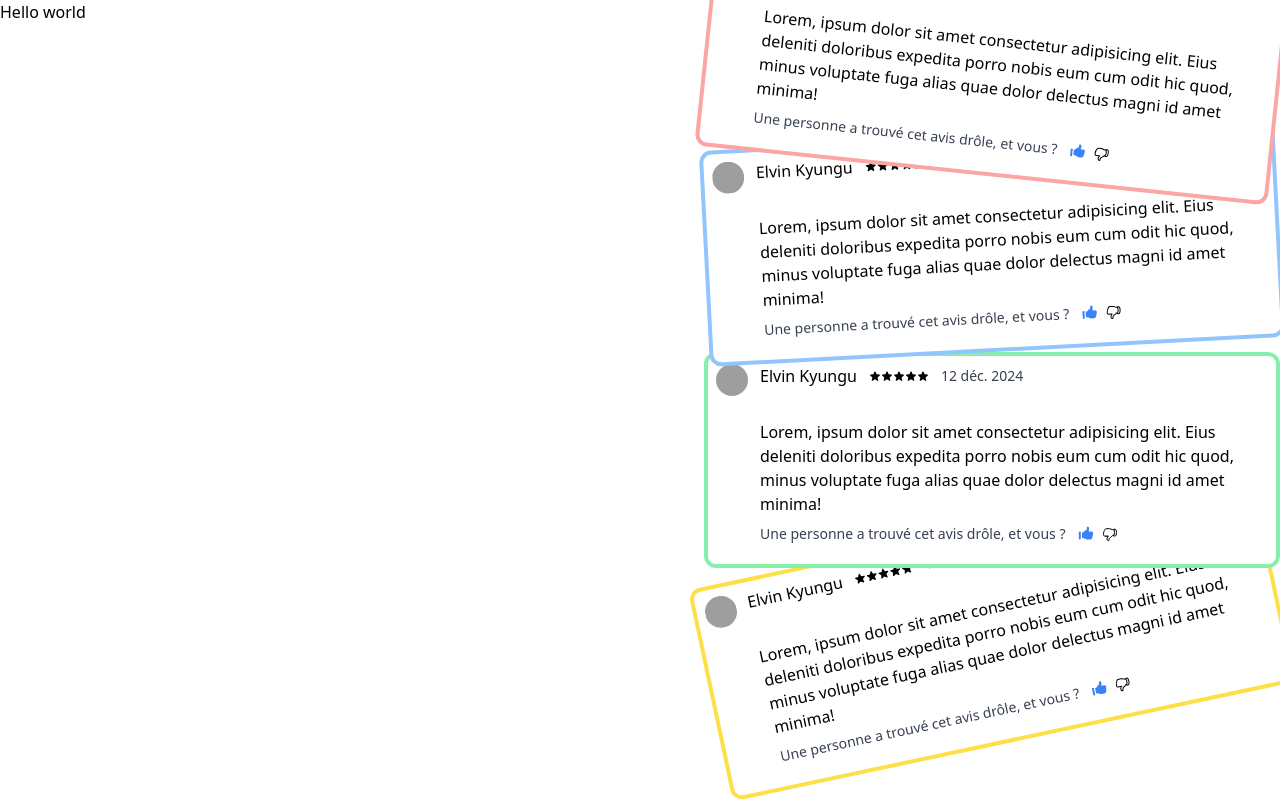
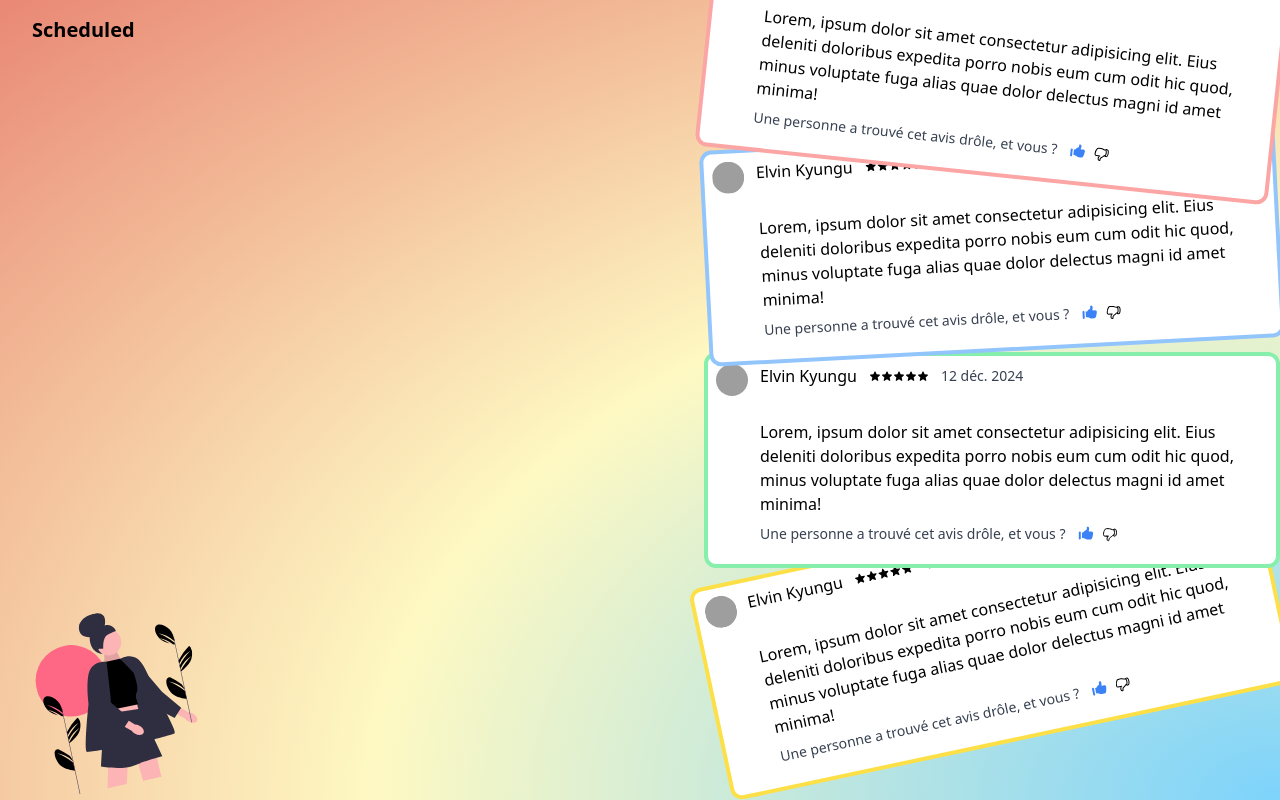
Before and after one commit to ElvinKyungu/card_superposee, a website: page src/index.html in a window 1280 px wide. Drawn offline with Linux system fonts and the light colour scheme; grey boxes are pictures that could not be loaded.

Commit message:
🥳feat: adding svg file in main bottom left side

```diff
--- a/src/index.html
+++ b/src/index.html
@@ -6,11 +6,11 @@
   <link href="./output.css" rel="stylesheet">
 </head>
 <body>
-  <div class="flex justify-between overflow-hidden overflow-y-hidden h-screen">
-    <header>
-      <h1>Hello world</h1>
+  <div class="flex justify-between overflow-hidden h-screen  bg-[radial-gradient(ellipse_at_bottom_right,_var(--tw-gradient-stops))] from-sky-300 via-yellow-100 to-[#e98875]">
+    <header class="ml-4 p-4">
+      <h1 class="text-xl font-bold">Scheduled</h1>
     </header>
-    <main>
+    <main >
       <div class="max-w-sm w-full lg:max-w-xl lg:flex transform rotate-6 -mt-10 z-50 relative  ">
         <div class="flex flex-col border-4 border-red-300 bg-white rounded-xl p-2 ">
           <div class="grid grid-rows-2 grid-flow-col gap-3">
@@ -211,6 +211,9 @@
           </div>
         </div>
       </div>
+      <div class="">
+        <img src="./undraw_woman_ffrd.svg" class="w-40 left-10 bottom-4 transform -rotate-12 absolute" alt="" srcset="">
+      </div>
     </main>
   </div>
 </body>
```
Also changed, not shown: src/output.css, src/undraw_woman_ffrd.svg (added).
